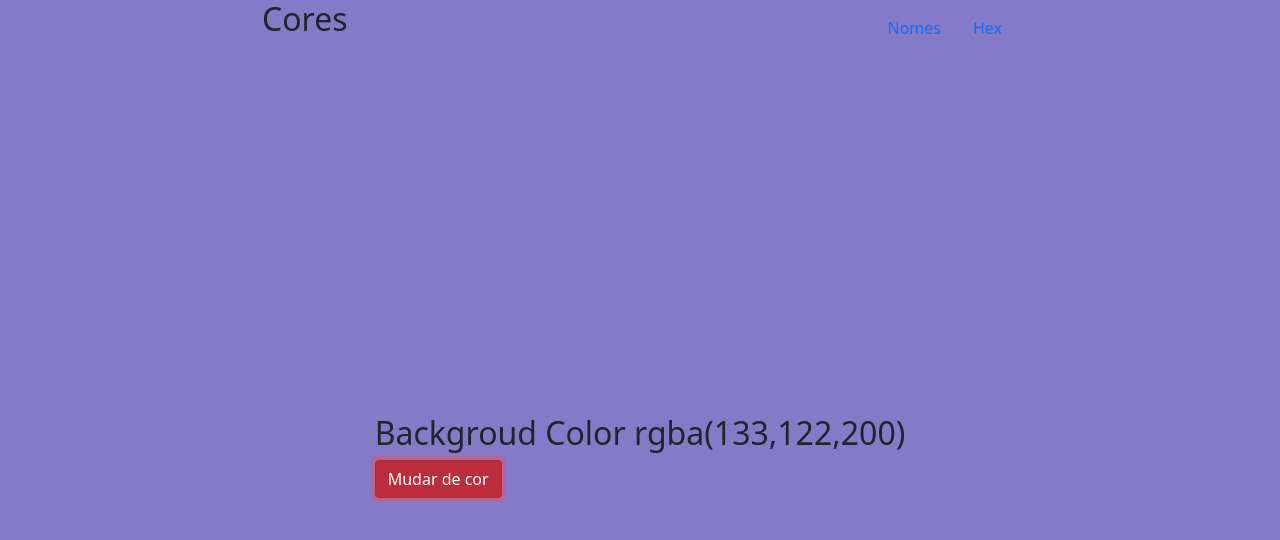
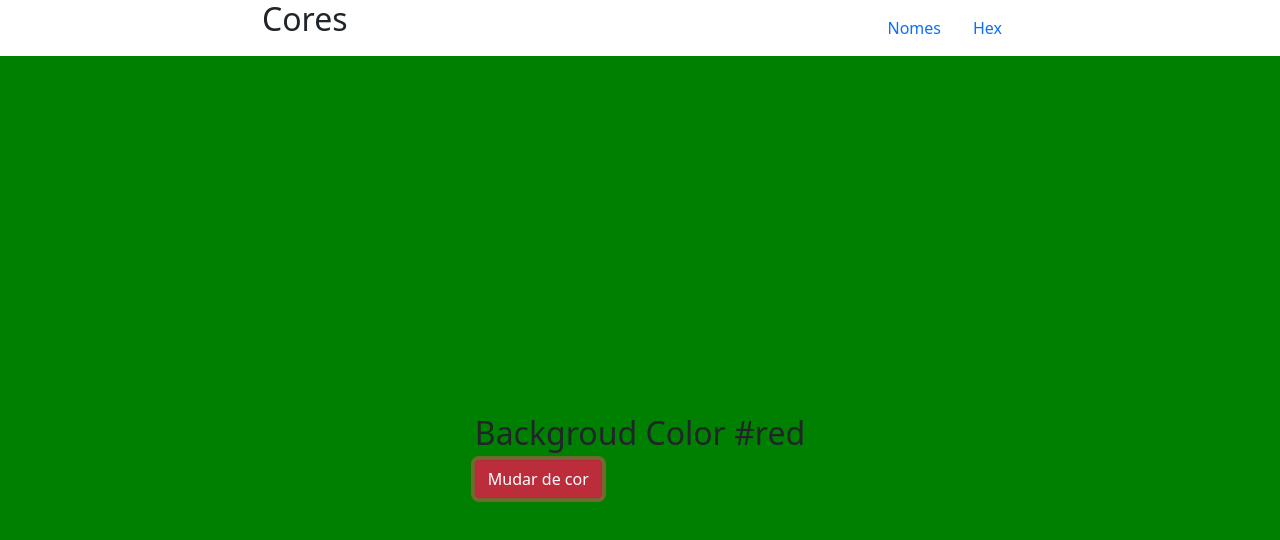
Before and after one commit to alissonsuassuna/mudando-cores-css, a plain HTML site: page index.html in a window 1280 px wide. Both pictures are taken after a click on the button "Mudar de cor". Drawn offline with nearby package versions, Linux system fonts and the light colour scheme.

Commit message:
alterações na aula 3

```diff
--- a/app.js
+++ b/app.js
@@ -8,8 +8,12 @@ console.log(btn, color)
 
 btn.addEventListener('click', function(){
     console.log('clicou no botão')
-    const randomNumber = 2
+    const randomNumber = getRandomNumbers()
         // backgrond-color
-    document.body.style.backgroundColor = colors[randomNumber]
-    color.textContent = colors[randomNumber]
+    const mainColor = document.querySelector('#main-color')
+    mainColor.style.backgroundColor = colors[randomNumber]
 })
+
+function getRandomNumbers() {
+    return Math.floor( Math.random() * colors.length)
+}
--- a/index.html
+++ b/index.html
@@ -19,7 +19,7 @@
         </nav>
     </header>
 
-    <main class="container">
+    <main id="main-color">
         <section class="d-flex justify-content-center" style="height: 100vh;">
             <div class="m-auto">
                 <h2>Backgroud Color <span class="span-color">#red</span> </h2>
```
